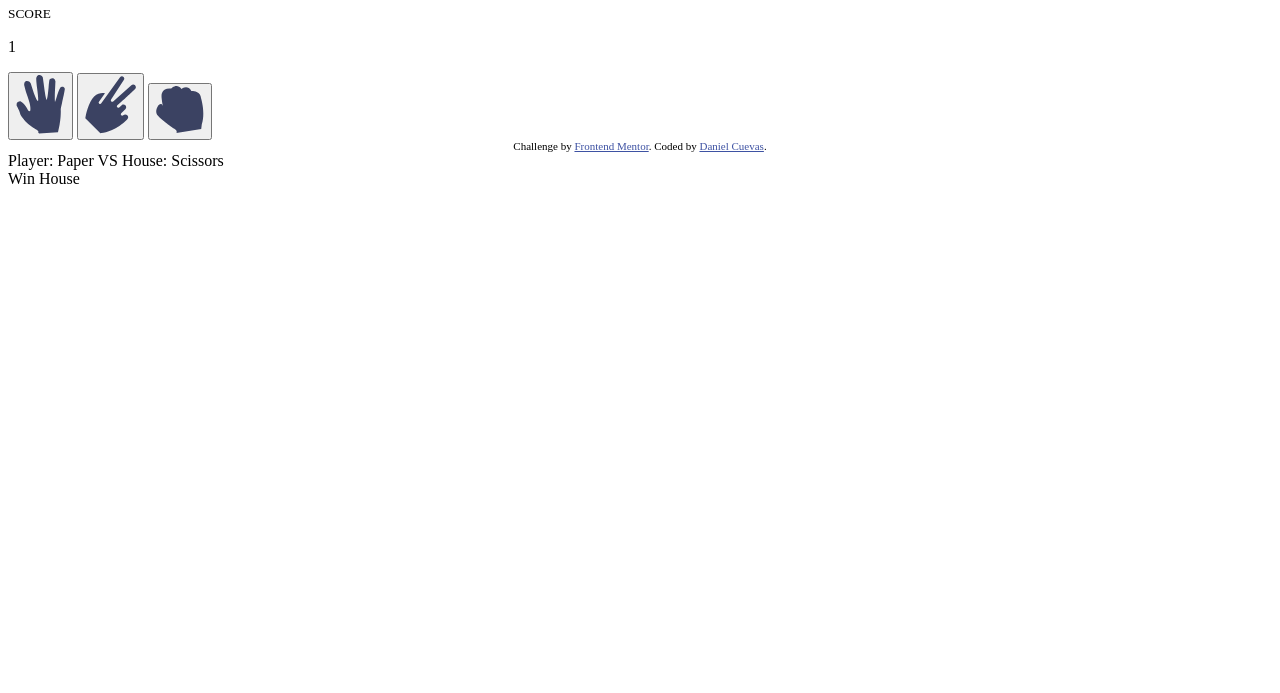
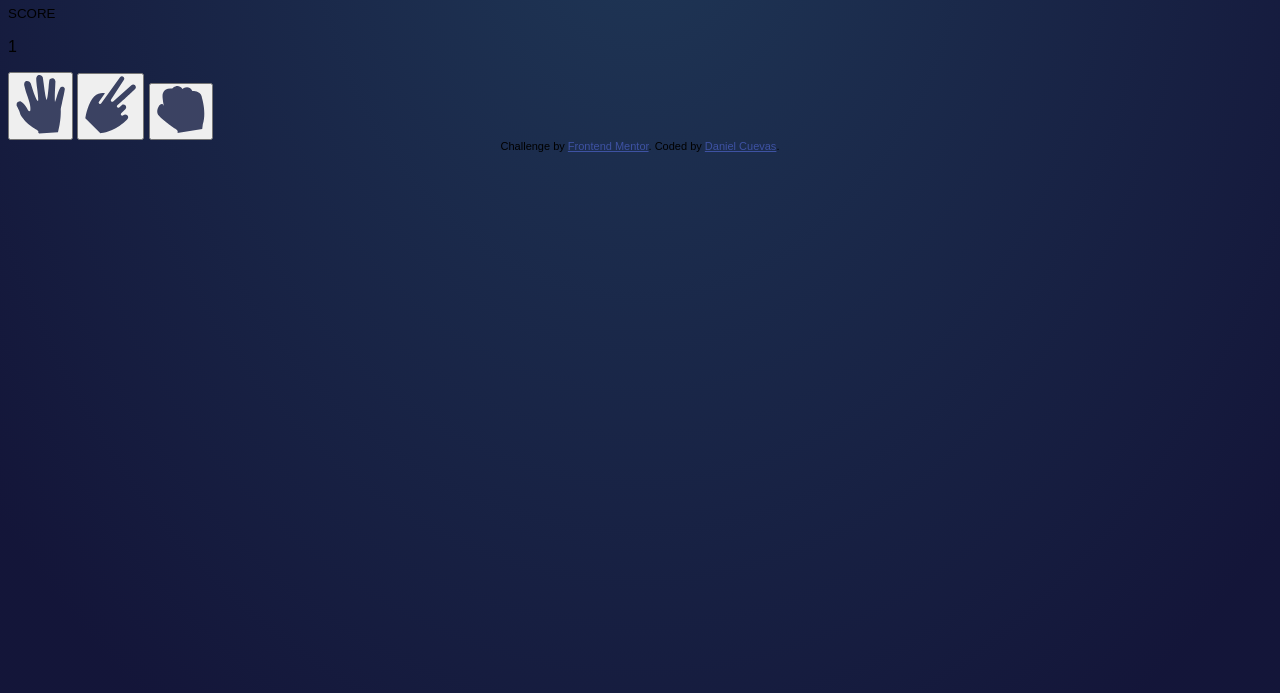
Before and after one commit to dcuevasdev/rock-paper-scissors, a plain HTML site: page index.html in a window 1280 px wide. Shown: the part 131-824 px from the top of the page. Before the commit the page ends 800 px from the top, so only its background shows below. Drawn offline with Linux system fonts and the light colour scheme.

Commit message:
Definir las variables css y estilos para generales para el body

```diff
--- a/index.html
+++ b/index.html
@@ -10,7 +10,7 @@
       sizes="32x32"
       href="./images/favicon-32x32.png"
     />
-    <link rel="stylesheet" href="./Styles/styles.css" />
+    <link rel="stylesheet" href="./styles/styles.css" />
     <title>Frontend Mentor | Rock, Paper, Scissors</title>
   </head>
   <body>
--- a/scripts/index.js
+++ b/scripts/index.js
@@ -7,8 +7,7 @@ if (
   (options[optionHouse] == "Paper" && options[optionPlayer] == "Scissors") ||
   (options[optionHouse] == "Scissors" && options[optionPlayer] == "Rock")
 ) {
-  console.log("player");
-  document.write(
+  console.log(
     `Player: ${options[optionPlayer]} VS House: ${options[optionHouse]} <br/> Win Player`
   );
 } else if (
@@ -16,12 +15,11 @@ if (
   (options[optionHouse] == "Scissors" && options[optionPlayer] == "Paper") ||
   (options[optionHouse] == "Rock" && options[optionPlayer] == "Scissors")
 ) {
-  console.log("House");
-  document.write(
+  console.log(
     `Player: ${options[optionPlayer]} VS House: ${options[optionHouse]} <br/> Win House`
   );
 } else {
-  document.write(
+  console.log(
     `Player: ${options[optionPlayer]} VS House: ${options[optionHouse]} <br/> It's a tie`
   );
 }
--- a/styles/styles.css
+++ b/styles/styles.css
@@ -1,3 +1,36 @@
+:root {
+  /*=== Font ===*/
+  --font: "Barlow Semi Condensed", sans-serif;
+
+  /*=== Primary Colors  ===*/
+  --scissors-gradient-from: hsl(39, 89%, 49%);
+  --scissors-gradient-to: hsl(40, 84%, 53%);
+  --paper-gradient-from: hsl(230, 89%, 62%);
+  --paper-gradient-to: hsl(230, 89%, 65%);
+  --rock-gradient-from: hsl(349, 71%, 52%);
+  --rock-gradient-to: hsl(349, 70%, 56%);
+
+  /*=== Neutral Colors ===*/
+  --dark-text: hsl(229, 25%, 31%);
+  --score-text: hsl(229, 64%, 46%);
+  --header-outline: hsl(217, 16%, 45%);
+
+  /*=== Background Colors ===*/
+  --radial-gradient-from: hsl(214, 47%, 23%);
+  --radial-gradient-to: hsl(237, 49%, 15%);
+}
+
+body {
+  height: 100vh;
+  font-family: var(--font);
+  background: radial-gradient(
+    ellipse at top,
+    var(--radial-gradient-from),
+    var(--radial-gradient-to) 90%
+  );
+  background-repeat: no-repeat;
+}
+
 .attribution {
   font-size: 11px;
   text-align: center;
```
